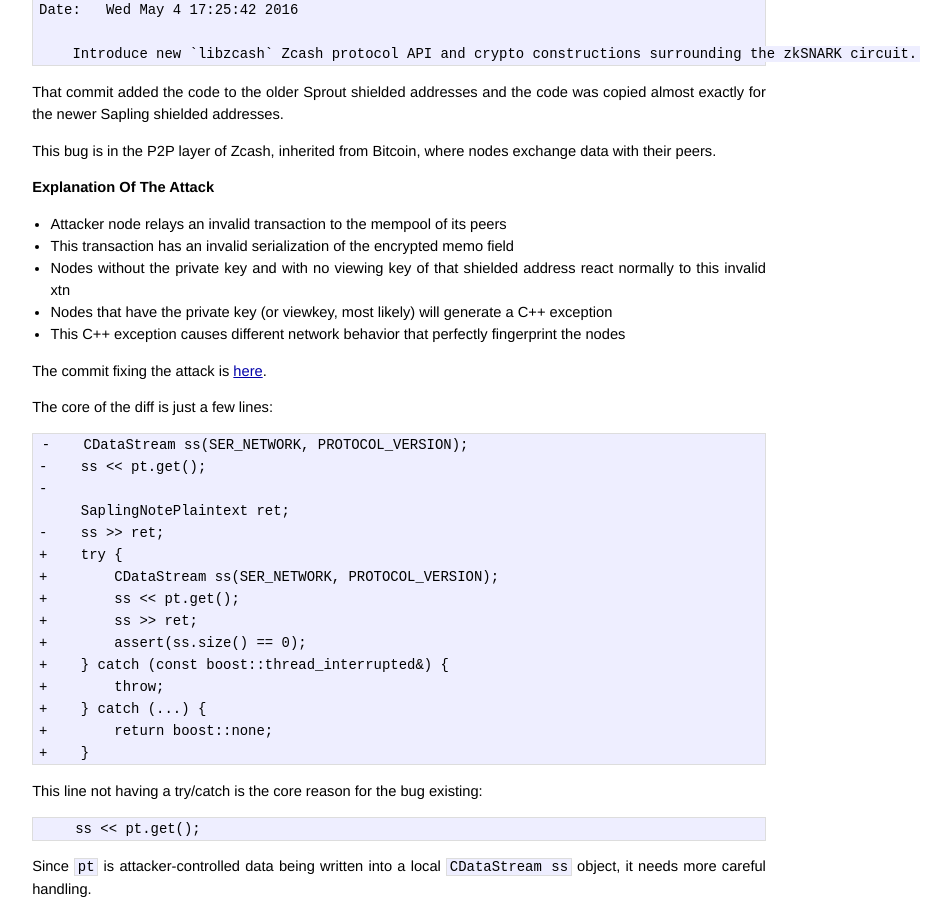
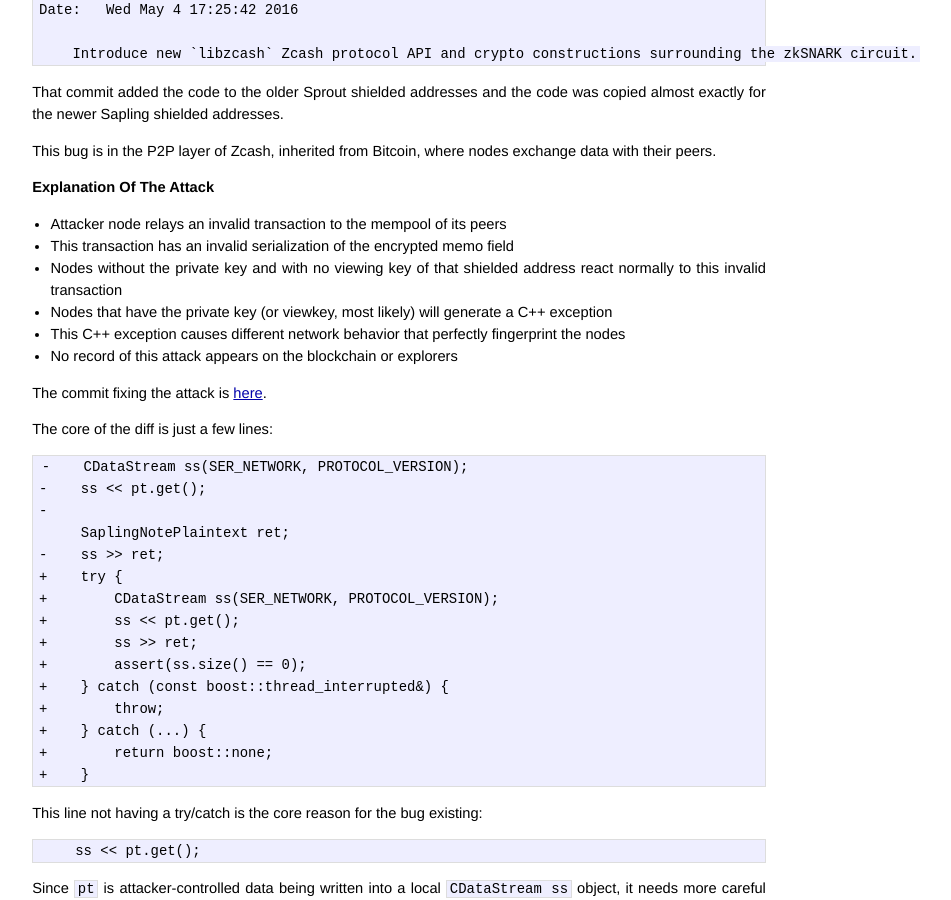
Before and after one commit to leto/leto.github.com, a Jekyll site: the page built from _posts/2019-10-01-zcash-metadata-leakage-cve-2019-16930.md, in a window 1280 px wide and 900 px high, scrolled down 3055 px. Shown: the whole window, without its empty margins (241-1192 px from the left). Built offline with Jekyll 4.4.1, drawn with Linux system fonts in a browser that asks for light colours; comment, search, counter and statistics services are not loaded.

Commit message:
More details

```diff
--- a/_posts/2019-10-01-zcash-metadata-leakage-cve-2019-16930.md
+++ b/_posts/2019-10-01-zcash-metadata-leakage-cve-2019-16930.md
@@ -131,9 +131,10 @@
 
   * Attacker node relays an invalid transaction to the mempool of its peers
   * This transaction has an invalid serialization of the encrypted memo field
-  * Nodes without the private key and with no viewing key of that shielded address react normally to this invalid xtn
+  * Nodes without the private key and with no viewing key of that shielded address react normally to this invalid transaction
   * Nodes that have the private key (or viewkey, most likely) will generate a C++ exception
   * This C++ exception causes different network behavior that perfectly fingerprint the nodes
+  * No record of this attack appears on the blockchain or explorers
 
 The commit fixing the attack is <a href="https://github.com/zcash/zcash/commit/c1fbf8ab5d73cff5e1f45236995857c75ba4128d">here</a>.
 
```
